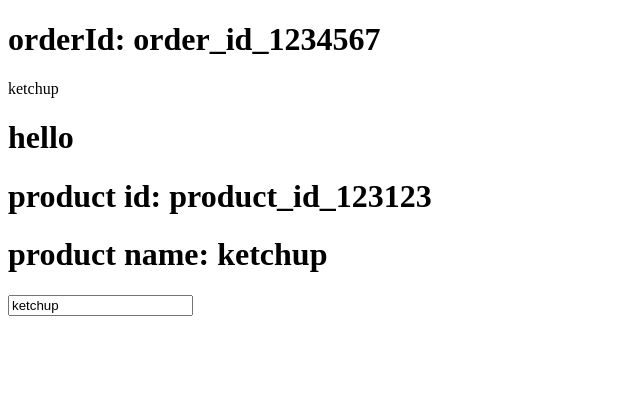
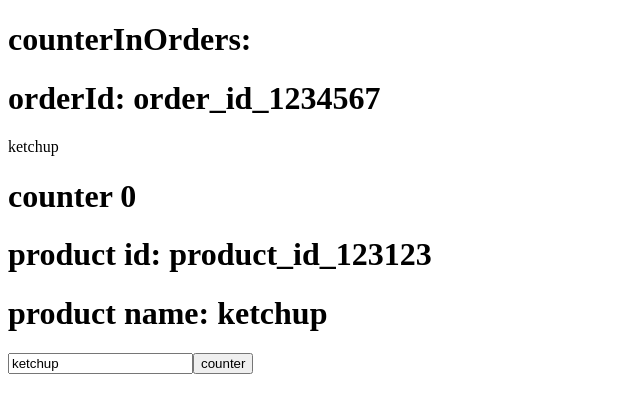
Before and after one commit to sedc-codecademy/sedc5-angular-dzevo, an Angular app in the folder group-mk/first-app/: page / in a window 1280 px wide. Shown: the top 412 px of the page, without its empty margins (0-640 px from the left). Built offline with nearby package versions, Linux system fonts and the light colour scheme.

Commit message:
added EventEmitter and ElementRef

```diff
--- a/group-mk/first-app/src/app/app.module.ts
+++ b/group-mk/first-app/src/app/app.module.ts
@@ -3,7 +3,7 @@ import { NgModule } from '@angular/core';
 import { FormsModule } from '@angular/forms';
 
 import { MainComponent,GeneratedComponent, COMPONENTS } from "./";
-import {AccordionModule} from "ngx-bootstrap";
+import {AccordionModule,ModalModule} from "ngx-bootstrap";
 let moduleInfo = {
   declarations: [
     MainComponent,
--- a/group-mk/first-app/src/app/order/order.component.html
+++ b/group-mk/first-app/src/app/order/order.component.html
@@ -1,3 +1,8 @@
-<h1>orderId: {{order.id}}</h1>
-<p>{{order.product.name}}</p>
-<product [product]="copy(order.product)"  ></product>
+<h1>counterInOrders: {{counterInOrders}}</h1>
+<div></div>
+<h1 #heading >orderId: {{order.id}}</h1>
+<p >{{order.product.name}}</p>
+<product #productComponentChild
+[product]="copy(order.product)"
+(counterChanged)="handleCounterChanged($event)"
+></product>
--- a/group-mk/first-app/src/app/order/order.component.ts
+++ b/group-mk/first-app/src/app/order/order.component.ts
@@ -1,11 +1,19 @@
-import { Component, OnInit } from "@angular/core";
+import { Component, OnInit, ViewChild, ElementRef } from "@angular/core";
 import { Order } from "../../models/order";
+import { ProductComponent } from "../";
 @Component({
     selector: "order",
     templateUrl: "./order.component.html"
 })
 export class OrderComponent implements OnInit {
     order: Order;
+    counterInOrders: number;
+
+    @ViewChild("productComponentChild")
+    childComponent: ProductComponent;
+
+    @ViewChild("heading")
+    firstHeadingElement: ElementRef;
 
     ngOnInit() {
         this.order = Order.empty();
@@ -14,7 +22,13 @@ export class OrderComponent implements OnInit {
         this.order.product.name = "ketchup";
     }
 
-    copy(obj:any):any{
+    handleCounterChanged(event: number) {
+        this.counterInOrders = event;
+        console.log(this.firstHeadingElement);
+
+    }
+
+    copy(obj: any): any {
         return JSON.parse(JSON.stringify(obj));
     }
 
--- a/group-mk/first-app/src/app/product/product.component.html
+++ b/group-mk/first-app/src/app/product/product.component.html
@@ -1,12 +1,16 @@
-<h1>{{ someText }}</h1>
+<h1>counter {{ counter }}</h1>
 <h1>product id:  {{ product.id }}</h1>
 <h1>product name: {{ product.name }}</h1>
 <input type="text" [(ngModel)]="product.name"/>
-
+<button (click)="handleButtonClick($event)">counter</button>
 
 <!--
 template -> component ()
 
 component -> template []
 
+order
+    product
+        counter
+
 [(ngModel)]="product.name" -->
--- a/group-mk/first-app/src/app/product/product.component.ts
+++ b/group-mk/first-app/src/app/product/product.component.ts
@@ -1,4 +1,4 @@
-import { Component, Input } from "@angular/core";
+import { Component, Input, Output, EventEmitter } from "@angular/core";
 import { Product } from "../../models/product"
 
 @Component({
@@ -10,9 +10,13 @@ export class ProductComponent {
     @Input()
     product: Product = Product.empty();
 
+    @Output()
+    counterChanged: EventEmitter<number> = new EventEmitter<number>();
+
+    counter: number = 0;
     someText: string = "hello";
 
-    constructor(){
-
+    handleButtonClick(e: MouseEvent): void {
+        this.counterChanged.emit(++this.counter);
     }
 }
```
